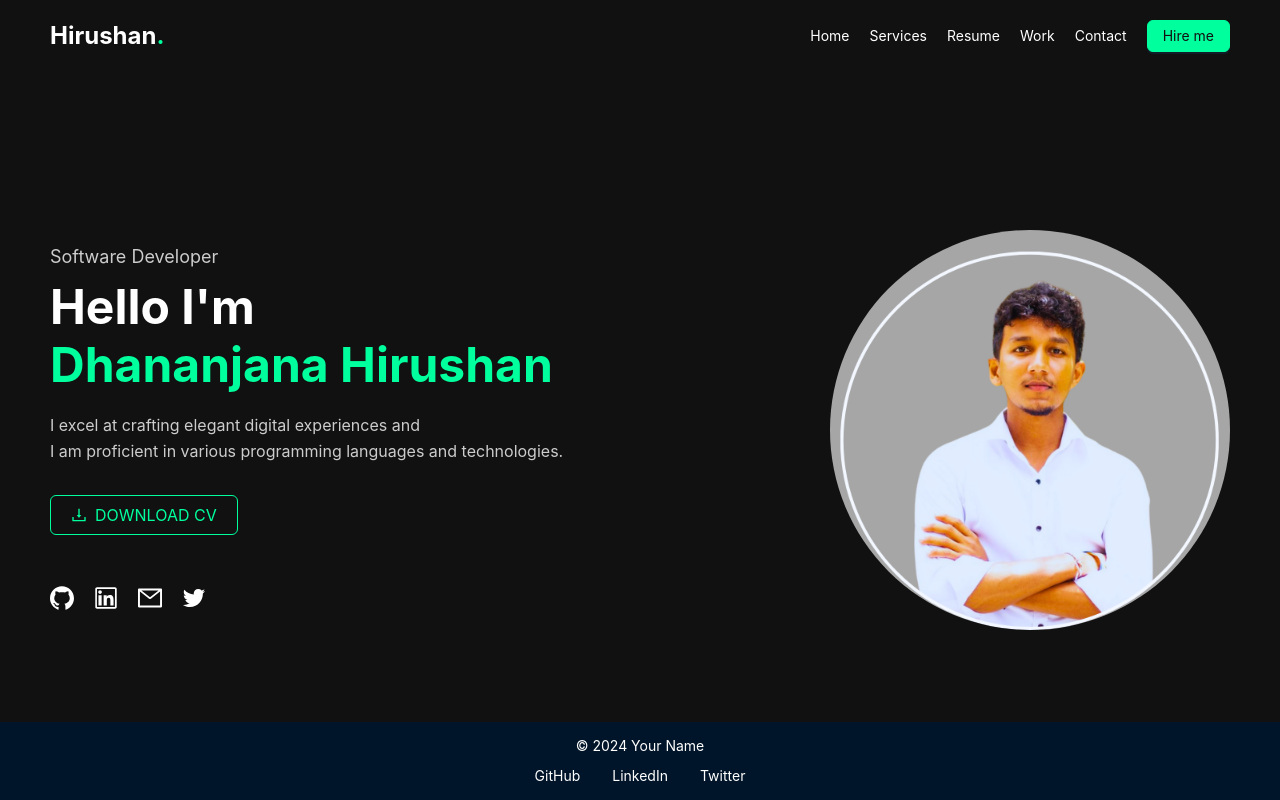
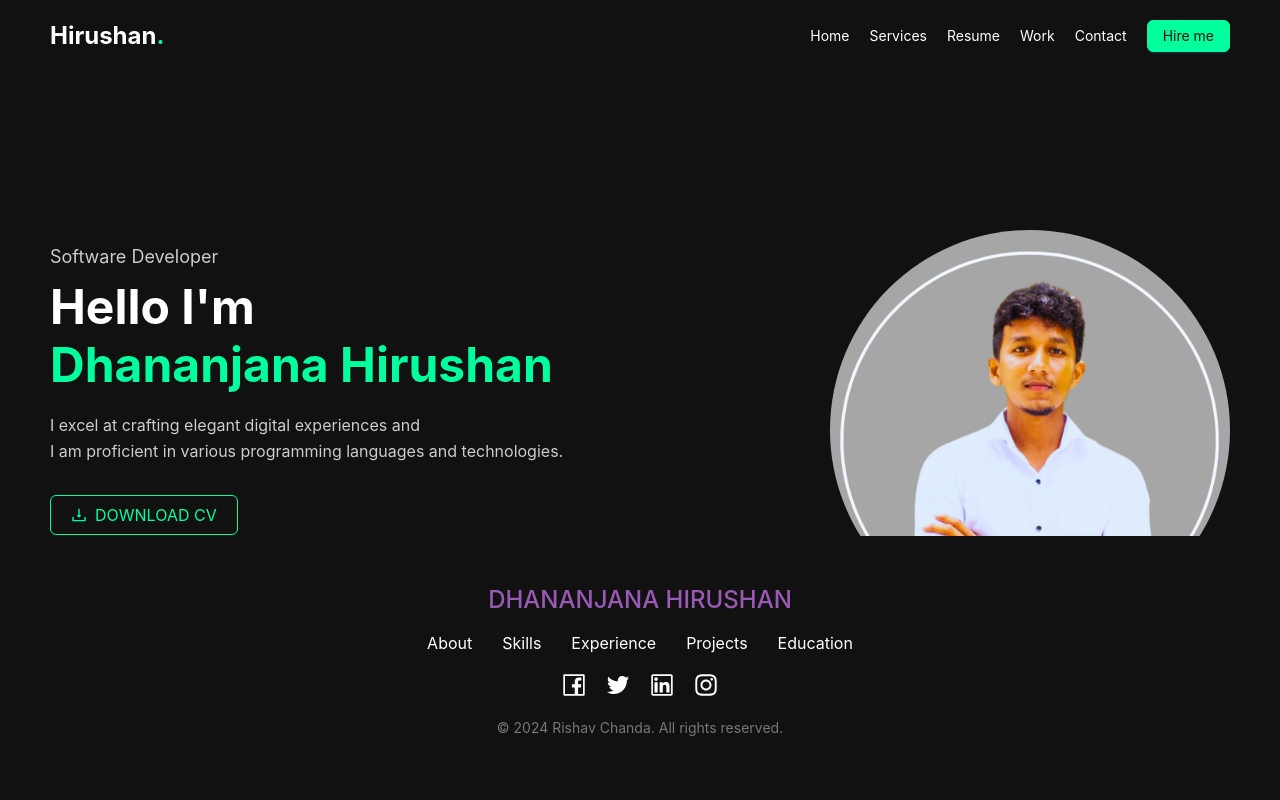
Before and after one commit to hirushan2001/portfolio, a React (Vite) app: page / in a window 1280 px wide. Shown: the top 800 px of the page. Built offline with nearby package versions, Linux system fonts and the light colour scheme.

Commit message:
add footer

```diff
--- /dev/null
+++ b/src/components/Footer.css
@@ -0,0 +1,56 @@
+.footer-container {
+    background-color: #111;
+    color: #fff;
+    padding: 50px 0;
+    text-align: center;
+  }
+
+  .footer-content {
+    max-width: 1200px;
+    margin: 0 auto;
+    padding: 0 20px;
+  }
+
+  .footer-name {
+    font-size: 24px;
+    margin-bottom: 20px;
+    color: #9b59b6; /* Adjust this color to match the purple in your image */
+  }
+
+  .footer-links {
+    display: flex;
+    justify-content: center;
+    margin-bottom: 20px;
+  }
+
+  .footer-links a {
+    margin: 0 15px;
+    color: #fff;
+    font-size: 16px;
+    text-decoration: none;
+    transition: color 0.3s ease;
+  }
+
+  .footer-links a:hover {
+    color: #9b59b6; /* Adjust this color to match the purple in your image */
+  }
+
+  .footer-social-links {
+    margin-bottom: 20px;
+  }
+
+  .footer-social-links a {
+    color: #fff;
+    font-size: 24px;
+    margin: 0 10px;
+    transition: color 0.3s ease;
+  }
+
+  .footer-social-links a:hover {
+    color: #9b59b6; /* Adjust this color to match the purple in your image */
+  }
+
+  .footer-copy {
+    font-size: 14px;
+    color: #777;
+  }
--- a/src/components/Footer.jsx
+++ b/src/components/Footer.jsx
@@ -1,14 +1,27 @@
 import React from 'react';
+import { FacebookOutlined, TwitterOutlined, LinkedinOutlined, InstagramOutlined } from '@ant-design/icons';
+import './Footer.css';
 
 const Footer = () => {
   return (
-    <footer>
-      <p>&copy; 2024 Your Name</p>
-      <ul>
-        <li><a href="https://github.com/yourusername">GitHub</a></li>
-        <li><a href="https://linkedin.com/in/yourusername">LinkedIn</a></li>
-        <li><a href="https://twitter.com/yourusername">Twitter</a></li>
-      </ul>
+    <footer className="footer-container">
+      <div className="footer-content">
+        <h3 className="footer-name">DHANANJANA HIRUSHAN</h3>
+        <div className="footer-links">
+          <a href="#about">About</a>
+          <a href="#skills">Skills</a>
+          <a href="#experience">Experience</a>
+          <a href="#projects">Projects</a>
+          <a href="#education">Education</a>
+        </div>
+        <div className="footer-social-links">
+          <a href="#facebook"><FacebookOutlined /></a>
+          <a href="#twitter"><TwitterOutlined /></a>
+          <a href="#linkedin"><LinkedinOutlined /></a>
+          <a href="#instagram"><InstagramOutlined /></a>
+        </div>
+        <p className="footer-copy">© 2024 Rishav Chanda. All rights reserved.</p>
+      </div>
     </footer>
   );
 };
```
